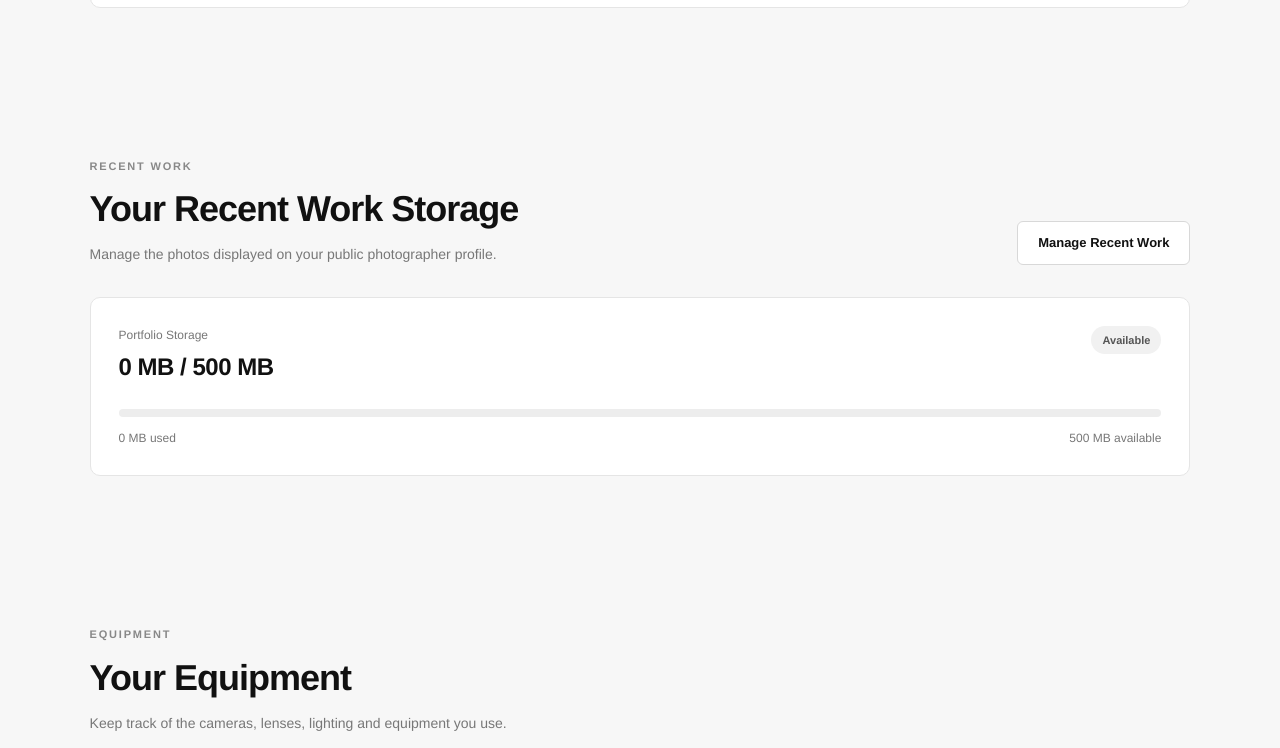
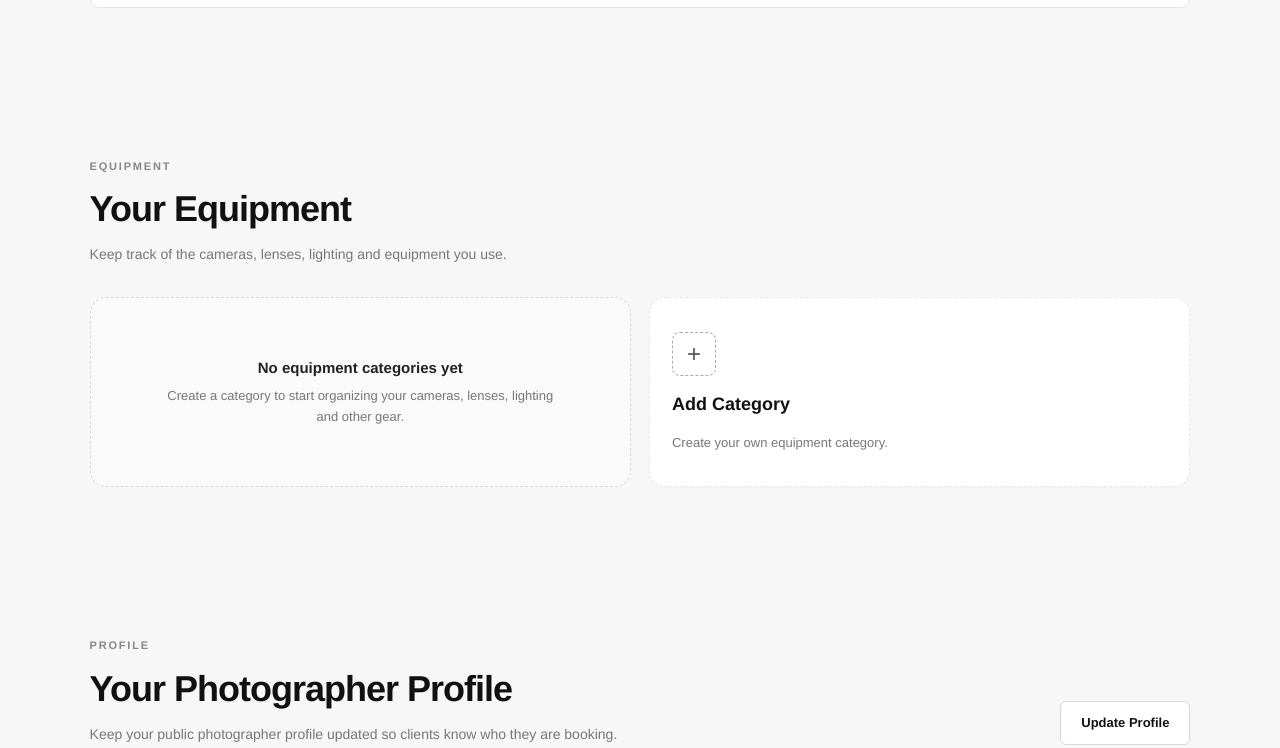
Before and after one commit to Blue-Horizan-Labs/PROFESSIONAL-STUDIO, a website: page user.html in a window 1280 px wide. Shown: the part 3049-3797 px from the top of the page. Drawn offline with Linux system fonts and the light colour scheme.

Commit message:
R_Work storage meter removed from the dashboard

```diff
--- a/user.html
+++ b/user.html
@@ -378,8 +378,6 @@
 
 </section>
 
-
-
 <!-- =========================================================
      RECENT WORK ALBUMS
 ========================================================= -->
@@ -510,7 +508,7 @@
         </div>
 
 
-        <div class="gallery-stat-card">
+        <!-- <div class="gallery-stat-card">
 
             <div
                 class="gallery-stat-icon"
@@ -531,7 +529,7 @@
 
             </div>
 
-        </div>
+        </div> -->
 
 
         <div class="gallery-stat-card">
@@ -625,125 +623,6 @@
 
 </section>
 
-
-
-<!-- =========================================================
-     RECENT WORK / PORTFOLIO STORAGE
-========================================================= -->
-
-<section
-    class="dashboard-section"
-    id="recent-work"
->
-
-    <div class="section-heading">
-
-        <div>
-
-            <p class="section-eyebrow">
-                RECENT WORK
-            </p>
-
-            <h2>
-                Your Recent Work Storage
-            </h2>
-
-            <p>
-                Manage the photos displayed on your
-                public photographer profile.
-            </p>
-
-        </div>
-
-
-        <a
-            href="recentwork.html"
-            class="btn-secondary"
-            id="manageRecentWorkLink"
-        >
-            Manage Recent Work
-        </a>
-
-    </div>
-
-
-    <div class="portfolio-storage-card">
-
-        <div class="portfolio-storage-header">
-
-            <div>
-
-                <span class="storage-label">
-                    Portfolio Storage
-                </span>
-
-                <h3 id="portfolioStorageSize">
-                    0 MB / 500 MB
-                </h3>
-
-            </div>
-
-
-            <span
-                class="storage-badge"
-                id="portfolioStorageBadge"
-            >
-                Available
-            </span>
-
-        </div>
-
-
-        <div
-            class="storage-progress-track"
-            role="progressbar"
-            aria-label="Portfolio storage usage"
-            aria-valuemin="0"
-            aria-valuemax="100"
-            aria-valuenow="0"
-        >
-
-            <div
-                class="storage-progress"
-                id="portfolioStorageProgress"
-            ></div>
-
-        </div>
-
-
-        <div class="portfolio-storage-footer">
-
-            <span id="portfolioStorageUsed">
-                0 MB used
-            </span>
-
-            <span id="portfolioStorageAvailable">
-                500 MB available
-            </span>
-
-        </div>
-
-
-        <div
-            class="portfolio-storage-warning"
-            id="portfolioStorageWarning"
-            hidden
-        >
-
-            <strong>
-                Storage is full
-            </strong>
-
-            <span>
-                Delete existing recent work to make
-                space before uploading new photos.
-            </span>
-
-        </div>
-
-    </div>
-
-</section>
 
 
 
```
